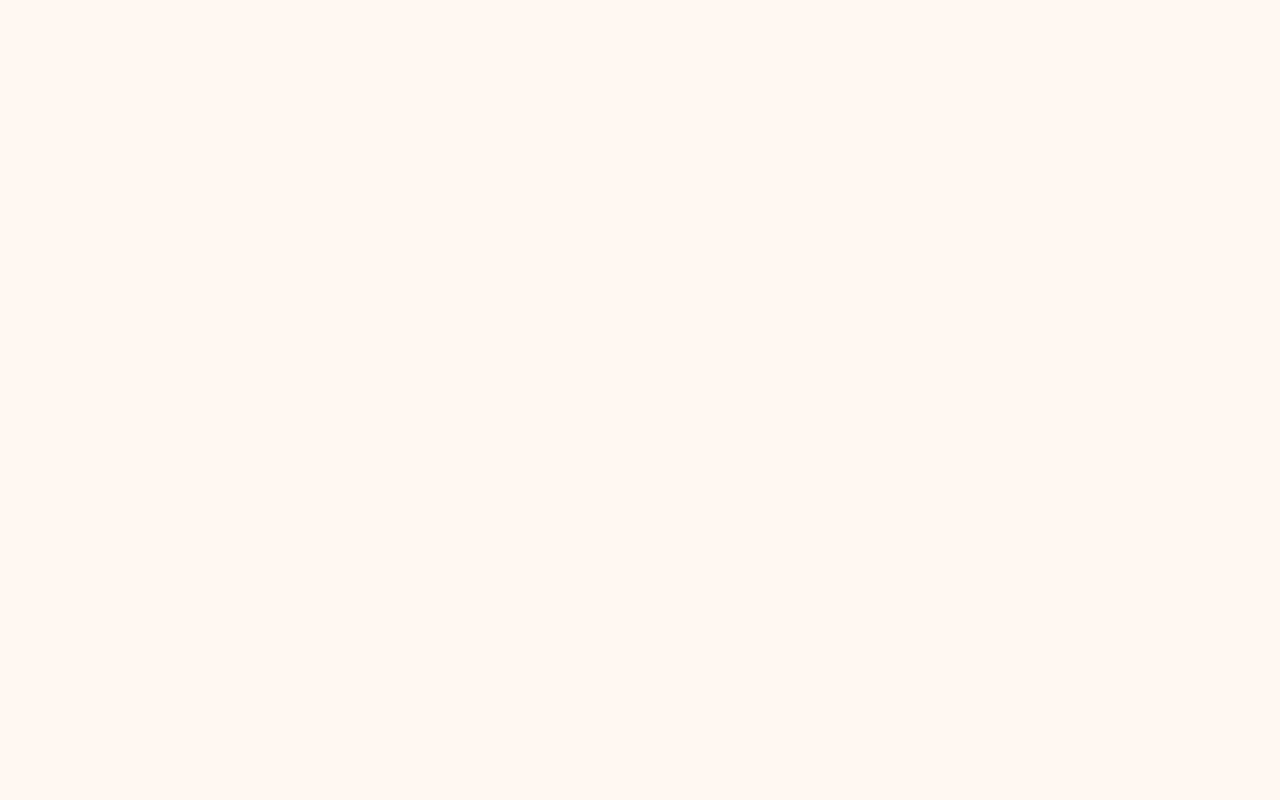
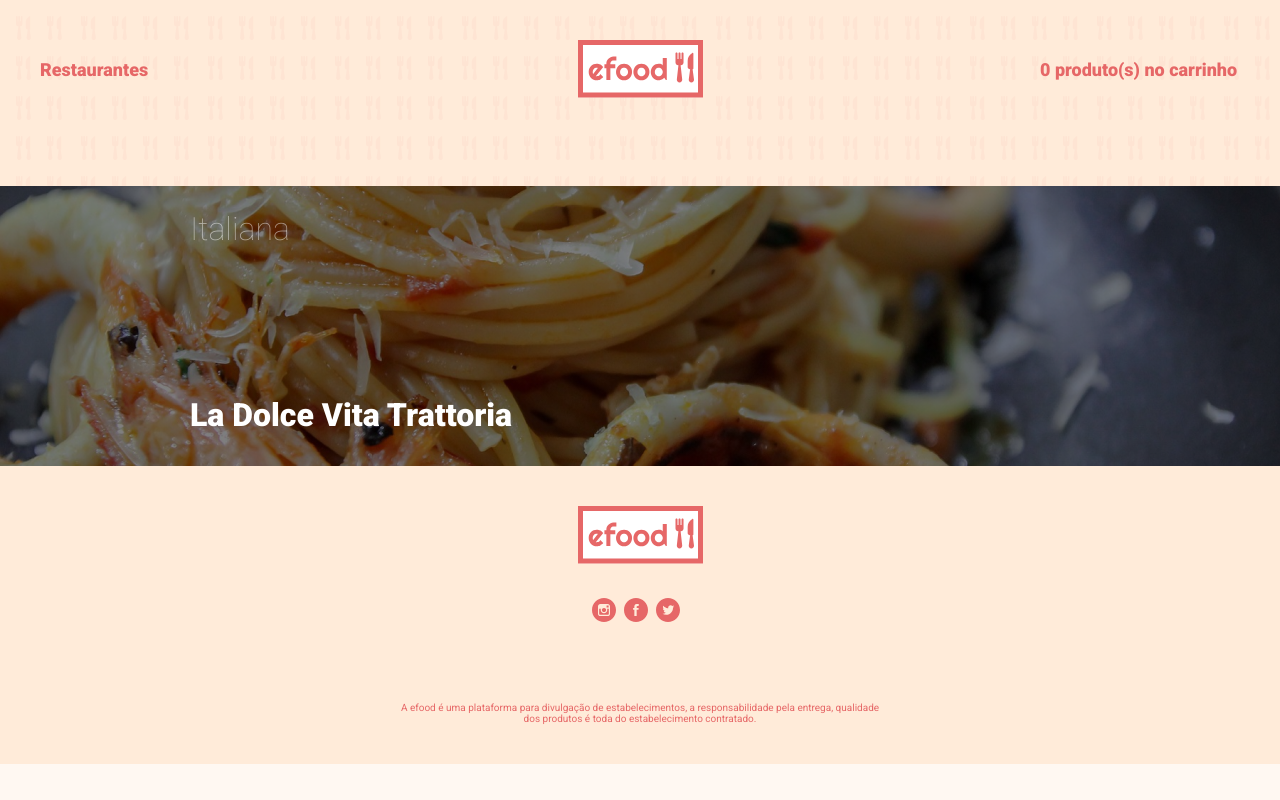
Before and after one commit to rhnrod/ebac_efood, a React (Vite) app: page /perfil in a window 1280 px wide. Before the commit this address had no page. Built offline with nearby package versions, Linux system fonts and the light colour scheme; the HTML template or start-up script is replaced by a standard one.

Commit message:
feat: create Perfil page and components

```diff
--- a/index.html
+++ b/index.html
@@ -4,9 +4,12 @@
     <meta charset="UTF-8" />
     <link rel="icon" type="image/svg+xml" href="/vite.svg" />
     <meta name="viewport" content="width=device-width, initial-scale=1.0" />
-    <link rel="preconnect" href="https://fonts.googleapis.com">
-    <link rel="preconnect" href="https://fonts.gstatic.com" crossorigin>
-    <link href="https://fonts.googleapis.com/css2?family=Roboto:wght@400;700;900&display=swap" rel="stylesheet">
+    <link rel="preconnect" href="https://fonts.googleapis.com" />
+    <link rel="preconnect" href="https://fonts.gstatic.com" crossorigin />
+    <link
+      href="https://fonts.googleapis.com/css2?family=Roboto:wght@100;400;700;900&display=swap"
+      rel="stylesheet"
+    />
     <title>EFood</title>
   </head>
   <body>
--- /dev/null
+++ b/src/components/HeroPerfil/index.tsx
@@ -0,0 +1,29 @@
+import { Logo } from '../../styles'
+import {
+  CategoriaInfo,
+  ContainerInfo,
+  HeroHeaderContainer,
+  HeroImage,
+  TextContainer
+} from './styles'
+import logo from '../../assets/images/logo.svg'
+
+const HeroPerfil = () => (
+  <>
+    <HeroHeaderContainer>
+      <TextContainer>
+        <p>Restaurantes</p>
+        <Logo src={logo} />
+        <p>0 produto(s) no carrinho</p>
+      </TextContainer>
+    </HeroHeaderContainer>
+    <HeroImage>
+      <ContainerInfo>
+        <CategoriaInfo>Italiana</CategoriaInfo>
+        <h3>La Dolce Vita Trattoria</h3>
+      </ContainerInfo>
+    </HeroImage>
+  </>
+)
+
+export default HeroPerfil
--- /dev/null
+++ b/src/components/HeroPerfil/styles.ts
@@ -0,0 +1,56 @@
+import styled from 'styled-components'
+import { HeroContainer } from '../Hero/styles'
+import { Logo, cores } from '../../styles'
+import trattoria from '../../assets/images/trattoria.png'
+
+export const HeroHeaderContainer = styled(HeroContainer)`
+  height: 186px;
+  font-size: 18px;
+  font-weight: 900;
+  color: ${cores.primary};
+`
+
+export const HeroImage = styled.div`
+  height: 280px;
+  background: linear-gradient(rgba(0, 0, 0, 0.5), rgba(0, 0, 0, 0.5)),
+    url(${trattoria});
+  background-size: cover;
+`
+
+export const TextContainer = styled.div`
+  display: flex;
+  flex-direction: row;
+  align-items: center;
+  justify-content: space-between;
+  width: 100%;
+
+  p {
+    width: 200px;
+  }
+  ${Logo} {
+    margin-top: 0px;
+  }
+`
+
+export const ContainerInfo = styled.div`
+  width: 900px;
+  height: 100%;
+  margin: 0 auto;
+  display: flex;
+  flex-direction: column;
+  justify-content: space-between;
+
+  h3 {
+    font-size: 32px;
+    font-weight: 900;
+    color: #fff;
+    margin-bottom: 32px;
+  }
+`
+export const CategoriaInfo = styled.p`
+  font-weight: 100;
+  font-size: 32px;
+  line-height: 38px;
+  padding-top: 24px;
+  color: rgba(255, 255, 255, 0.5);
+`
--- a/src/components/MenuCard/index.tsx
+++ b/src/components/MenuCard/index.tsx
@@ -9,6 +9,7 @@ import {
 
 import estrela from '../../assets/images/estrela.svg'
 import Tag from '../Tag'
+import { Link } from 'react-router-dom'
 
 type Props = {
   image?: string
@@ -34,7 +35,9 @@ const MenuCard = ({ title, image, note, description, infos }: Props) => (
         </NoteContainer>
       </TitleContainer>
       <Description>{description}</Description>
-      <Tag size="big">Saiba mais</Tag>
+      <Tag size="big">
+        <Link to="perfil">Saiba mais</Link>
+      </Tag>
     </InfoContainer>
   </CardContainer>
 )
--- a/src/components/MenuCard/styles.ts
+++ b/src/components/MenuCard/styles.ts
@@ -1,8 +1,10 @@
 import styled from 'styled-components'
 import { cores } from '../../styles'
+import { TagContainer } from '../Tag/styles'
 
 export const CardContainer = styled.div`
   width: 100%;
+  height: 398px;
   background-color: #fff;
   color: ${cores.primary};
   position: relative;
@@ -22,6 +24,14 @@ export const DestaqueContainer = styled.div`
 
 export const InfoContainer = styled.div`
   padding: 8px;
+
+  ${TagContainer} {
+    position: absolute;
+    cursor: pointer;
+    display: block;
+    left: 8px;
+    bottom: 8px;
+  }
 `
 
 export const TitleContainer = styled.div`
@@ -30,7 +40,7 @@ export const TitleContainer = styled.div`
 `
 
 export const Description = styled.p`
-  margin: 16px 0;
+  margin-top: 16px;
   font-size: 14px;
   line-height: 22px;
 `
--- a/src/components/Tag/index.tsx
+++ b/src/components/Tag/index.tsx
@@ -2,7 +2,7 @@ import { TagContainer } from './styles'
 
 export type Props = {
   size?: 'small' | 'big'
-  children: string
+  children: JSX.Element | string
 }
 
 const Tag = ({ children, size = 'small' }: Props) => (
--- a/src/components/Tag/styles.ts
+++ b/src/components/Tag/styles.ts
@@ -11,4 +11,8 @@ export const TagContainer = styled.div<Props>`
   margin-right: 8px;
   font-weight: bold;
   display: inline-block;
+
+  a {
+    color: ${cores.secondary};
+  }
 `
--- /dev/null
+++ b/src/pages/Perfil/index.tsx
@@ -0,0 +1,11 @@
+import Footer from '../../components/Footer'
+import HeroPerfil from '../../components/HeroPerfil'
+
+const Perfil = () => (
+  <>
+    <HeroPerfil />
+    <Footer />
+  </>
+)
+
+export default Perfil
--- a/src/routes.tsx
+++ b/src/routes.tsx
@@ -1,9 +1,11 @@
 import { Route, Routes } from 'react-router-dom'
 import Home from './pages/Home'
+import Perfil from './pages/Perfil'
 
 const Rotas = () => (
   <Routes>
     <Route path="/" element={<Home />} />
+    <Route path="perfil" element={<Perfil />} />
   </Routes>
 )
 
--- a/src/styles.ts
+++ b/src/styles.ts
@@ -28,5 +28,5 @@ export const Logo = styled.img`
 export const Container = styled.div`
   max-width: 900px;
   margin: 0 auto;
-  padding: 80px;
+  padding: 80px 0;
 `
```
Also changed, not shown: src/assets/images/trattoria.png (added).
